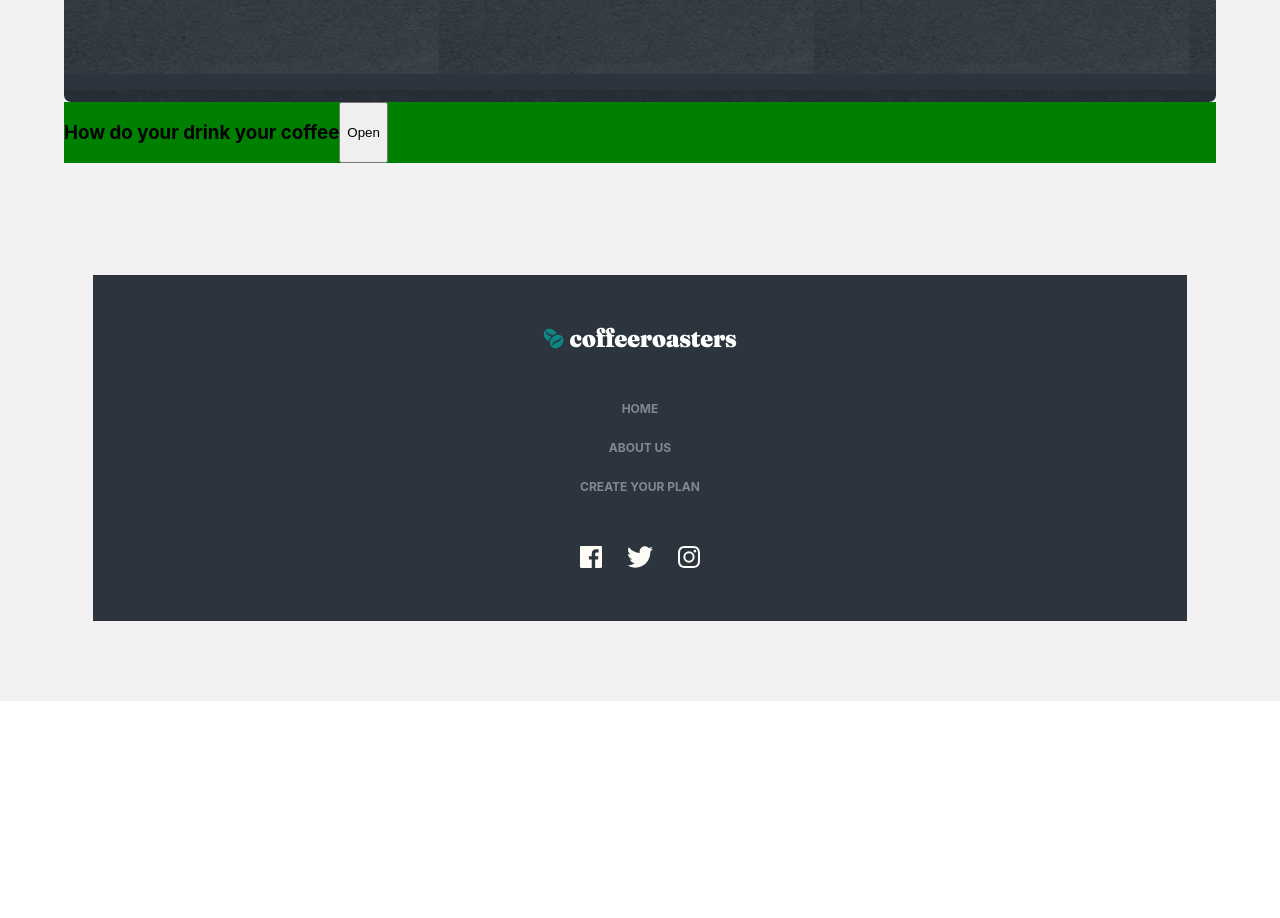
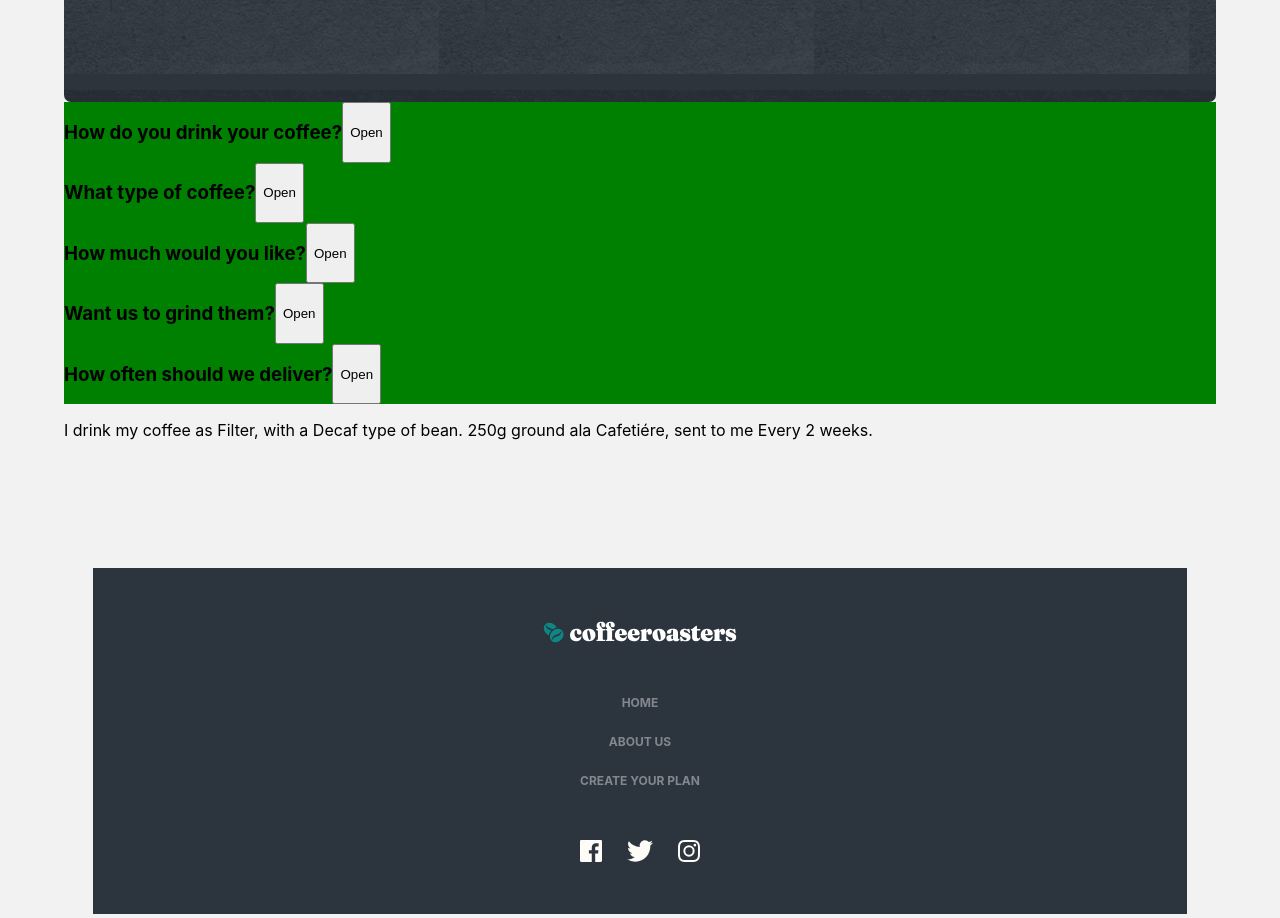
Before and after one commit to pawel975/coffeeroasters-frontend-mentor, a React (Create React App) app: page /plan in a window 1280 px wide. Shown: the part 2545-3463 px from the top of the page. Before the commit the page ends 3246 px from the top, so only its background shows below. Built offline with nearby package versions, Linux system fonts and the light colour scheme.

Commit message:
plan choose

```diff
--- a/src/Components/Dropdown/Dropdown.js
+++ b/src/Components/Dropdown/Dropdown.js
@@ -24,36 +24,41 @@ const DropdownWrapper = styled.div`
             width:100%;
             background-color:yellow;
         }
+
+        h1, p {
+            pointer-events:none
+        }
     }
 `
 
-const Dropdown2 = () => {
+const Dropdown = ({id,aspect,click}) => {
 
     const [open, setOpen] = useState(false);
 
     const handleClickOpen = () => {
         setOpen(!open)
+        console.log(aspect.question)
     }
 
     return(
-        <DropdownWrapper>
+        <DropdownWrapper id={id}>
              <div className="select">
-                <h3>How do your drink your coffee</h3>
+                <h3>{aspect.question}</h3>
                 <button onClick={handleClickOpen}>Open</button>
             </div>
             {open && (
                 <ul className="options">
-                    <li>
-                        <h1>Capsule</h1>
-                        <p>Compatible with Nespresso systems and similar brewers</p>
+                    <li onClick={click} value={0}>
+                        <h1>{aspect.options[0].name}</h1>
+                        <p>{aspect.options[0].text}</p>
                     </li>
-                    <li>
-                        <h1>Filter</h1>
-                        <p>For pour over or drip methods like Aeropress, Chemex, and V60</p>
+                    <li onClick={click} value={1}>
+                        <h1>{aspect.options[1].name}</h1>
+                        <p>{aspect.options[1].text}</p>
                     </li>
-                    <li>
-                        <h1>Espresso</h1>
-                        <p>Dense and finely ground beans for an intense, flavorful experience</p>
+                    <li onClick={click} value={2}>
+                        <h1>{aspect.options[2].name}</h1>
+                        <p>{aspect.options[2].text}</p>
                     </li>
                 </ul>
             )}
@@ -61,4 +66,4 @@ const Dropdown2 = () => {
     )
 }
 
-export default Dropdown2;
+export default Dropdown;
--- a/src/pages/Plan/Plan.js
+++ b/src/pages/Plan/Plan.js
@@ -1,8 +1,15 @@
-import React from 'react';
+import React, {useState} from 'react';
 import { PlanWrapper } from './Plan-styling';
 import BlackCup from '../../assets/plan/mobile/image-hero-blackcup.jpg';
 import Step from '../../Components/Step/Step';
 import Dropdown from '../../Components/Dropdown/Dropdown';
+
+//utworzyć tablice z napisami
+//mapem stworzyć komponentny z napisami (przekazać też onClick)
+//opcje w komponencie zrobić w li z value
+//po kliknięciu w komponent przekaże który jest zmieniany
+//po kliknięciu przekaże które li jest wybrany (po value)
+//kliknięcie zmieni state w wybranej opcji (wspólny state dla każdej komórki, różne nazwy tych komórek w state - domyślnie puste)
 
 
 const steps = [
@@ -23,10 +30,166 @@ const steps = [
   },
 ]
 
+const aspects = [
+  {
+    id: 0,
+    question:"How do you drink your coffee?",
+    options: [
+      {
+        name: "Capsule",
+        text: "Compatible with Nespresso systems and similar brewers"
+      },
+      {
+        name: "Filter",
+        text: "For pour over or drip methods like Aeropress, Chemex, and V60"
+      },
+      {
+        name: "Espresso",
+        text: "Dense and finely ground beans for an intense, flavorful experience"
+      },
+    ]
+  },
+  {
+    id: 1,
+    question:"What type of coffee?",
+    options: [
+      {
+        name: "Single Origin",
+        text: "Distinct, high quality coffee from a specific family-owned farm"
+      },
+      {
+        name: "Decaf",
+        text: "Just like regular coffee, except the caffeine has been removed"
+      },
+      {
+        name: "Blended",
+        text: "Combination of two or three dark roasted beans of organic coffees"
+      },
+    ]
+  },
+  {
+    id: 2,
+    question:"How much would you like?",
+    options: [
+      {
+        name: "250g",
+        text: "Perfect for the solo drinker. Yields about 12 delicious cups."
+      },
+      {
+        name: "500g",
+        text: "Perfect option for a couple. Yields about 40 delectable cups."
+      },
+      {
+        name: "1000g",
+        text: "Perfect for offices and events. Yields about 90 delightful cups."
+      },
+    ]
+  },
+  {
+    id: 3,
+    question:"Want us to grind them?",
+    options: [
+      {
+        name: "Wholebean",
+        text: "Best choice if you cherish the full sensory experience"
+      },
+      {
+        name: "Filter",
+        text: "For drip or pour-over coffee methods such as V60 or Aeropress"
+      },
+      {
+        name: "Cafetiére",
+        text: "Course ground beans specially suited for french press coffee"
+      },
+    ]
+  },
+  {
+    id: 4,
+    question:"How often should we deliver?",
+    options: [
+      {
+        name: "Every week",
+        text: "$7.20 per shipment. Includes free first-class shipping."
+      },
+      {
+        name: "Every 2 weeks",
+        text: "$9.60 per shipment. Includes free priority shipping."
+      },
+      {
+        name: "Every month",
+        text: "$12.00 per shipment. Includes free priority shipping."
+      },
+    ]
+  },
+]
+
+
 function Plan() {
+
+
+  const [state, setState] = useState({
+    howYourDrink: 1,
+    typeOfCoffee:1,
+    howMuch: 0,
+    grinded: 2,
+    deliver:1,
+  })
+
+  const orderSummary = [
+    aspects[0].options[state.howYourDrink].name,
+    aspects[1].options[state.typeOfCoffee].name,
+    aspects[2].options[state.howMuch].name,
+    aspects[3].options[state.grinded].name,
+    aspects[4].options[state.deliver].name
+  ]
+
+  const handleClickOption = (e) => {
+    const option = Number(e.target.value)
+    const aspect = Number(e.target.parentNode.parentNode.id)
+    switch (aspect) {
+      case 0:
+        setState({
+          ...state,
+          howYourDrink: option
+        })
+        console.log(state.howYourDrink)
+        break;
+      case 1:
+        setState({
+          ...state,
+          typeOfCoffee: option
+        })
+        break;
+      case 2:
+        setState({
+          ...state,
+          howMuch: option
+        })
+        break;
+      case 3:
+      setState({
+        ...state,
+        grinded: option
+      })
+      break;
+      case 4:
+      setState({
+        ...state,
+        deliver: option
+      })
+      break;
+      default:
+        break;
+    }
+      // console.log(e.target.value, e.target.parentNode.parentNode.id)
+  }
 
   const AllSteps = steps.map(step => (
     <Step number={step.number} name={step.name} description={step.description}/>
+  ))
+
+  const AllAspects = aspects.map(aspect => (
+    <Dropdown id={aspect.id} aspect={aspect} click={handleClickOption} />
   ))
 
   return (
@@ -43,8 +206,8 @@ function Plan() {
       <div className="steps">
           {AllSteps}
       </div>
-      <Dropdown/>
-
+      {AllAspects}
+      <p>{`I drink my coffee as ${orderSummary[0]}, with a ${orderSummary[1]} type of bean. ${orderSummary[2]} ground ala ${orderSummary[3]}, sent to me ${orderSummary[4]}.`}</p>
     </PlanWrapper>
   );
 }
```
